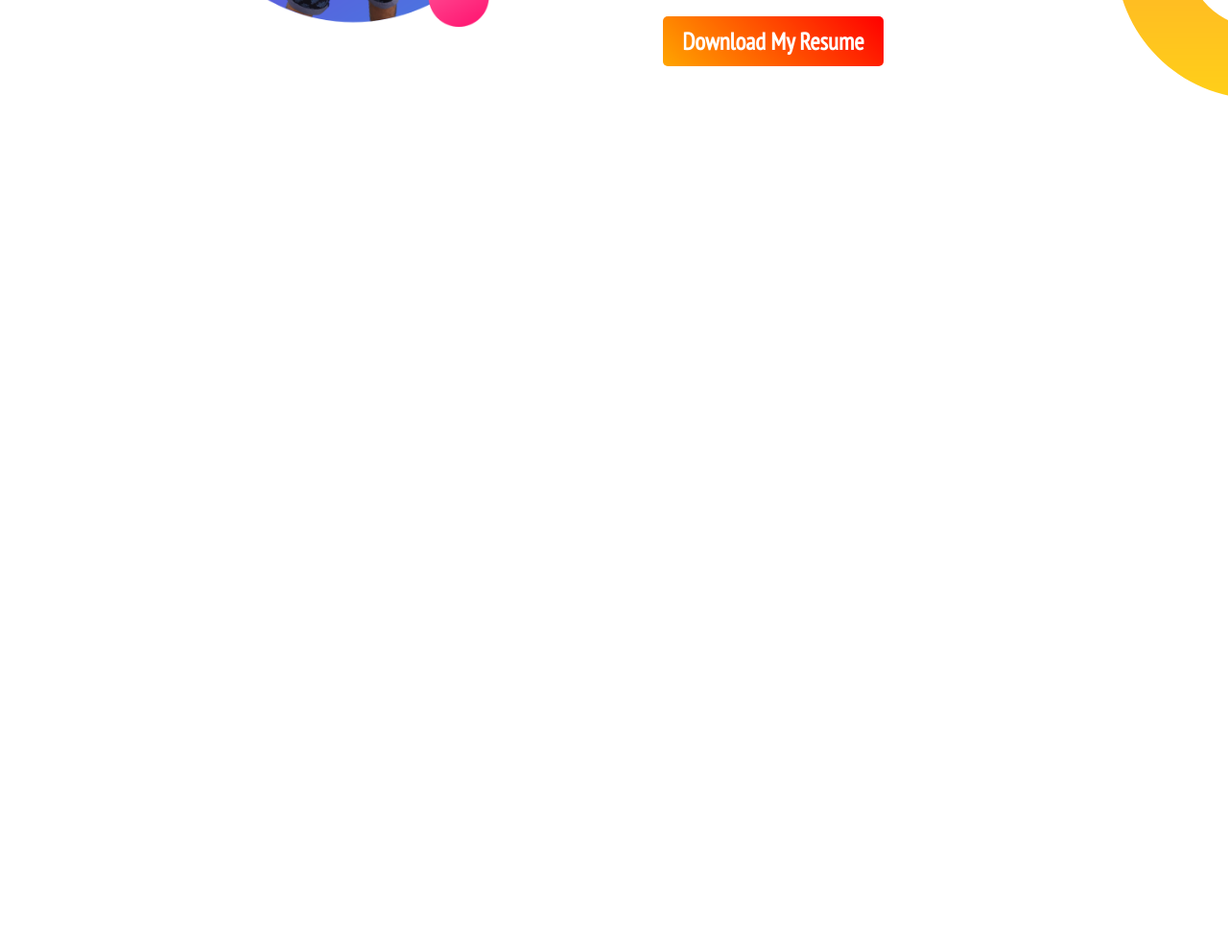
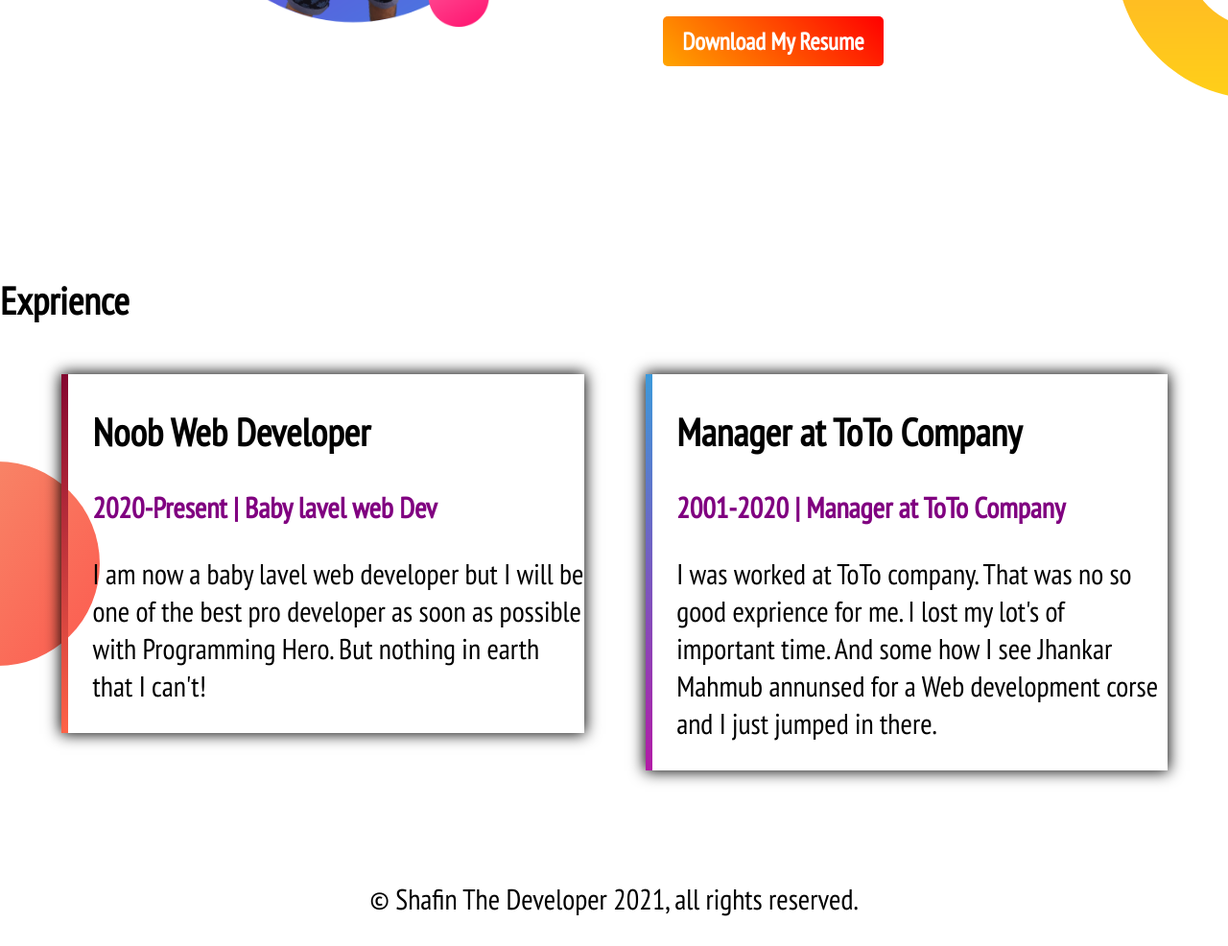
Before and after one commit to sahariar-safin/web-portfolio, a plain HTML site: page index.html in a window 1280 px wide. Shown: the part 946-1932 px from the top of the page at 96% size. Before the commit the page ends 1200 px from the top, so only its background shows below. Drawn offline with Linux system fonts and the light colour scheme.

Commit message:
Final commit

```diff
--- a/index.html
+++ b/index.html
@@ -33,5 +33,21 @@
             <a href="https://github.com/shafinthedeveloper" class="top-button" target="_blank">Download My Resume</a>
         </div>
     </section>
+    <section class="exprience-section">
+        <h2>Exprience</h2>
+        <div class="half-width left-exprience">
+            <h1>Noob Web Developer</h1>
+            <h3 class="name-highlite">2020-Present | Baby lavel web Dev</h3>
+            <p>I am now a baby lavel web developer but I will be one of the best pro developer as soon as possible with Programming Hero. But nothing in earth that I can't!</p>
+        </div>
+        <div class="half-width right-exprience">
+            <h1>Manager at ToTo Company</h1>
+            <h3 class="name-highlite">2001-2020 | Manager at ToTo Company</h3>
+            <p>I was worked at ToTo company. That was no so good exprience for me. I lost my lot's of important time. And some how I see Jhankar Mahmub annunsed for a Web development corse and I just jumped in there.</p>
+        </div>
+    </section>
+    <footer>
+        <p>© Shafin The Developer 2021, all rights reserved.</p>
+    </footer>
 </body>
 </html>
--- a/style.css
+++ b/style.css
@@ -8,6 +8,9 @@ h1{
 }
 h3{
     font-size: 30px;
+}
+h2{
+    font-size: 40px;
 }
 p{
     font-size: 30px;
@@ -28,7 +31,6 @@ p{
 .top-section{
     background-image: url("images/top-banner.png");
     background-repeat: no-repeat;
-
 }
 section{
     height: 600px;
@@ -47,3 +49,25 @@ section{
     background-position: right;
     background-repeat: no-repeat;
 }
+.exprience-section{
+    background-image: url(images/exp-bg.png);
+    background-repeat: no-repeat;
+    background-position: left;
+}
+.left-exprience{
+    margin-top: 18px;
+    box-shadow: 0px 0px 15px 1px black;
+    border-left: 7px solid;
+    border-image: linear-gradient(180deg, rgb(131, 7, 48), tomato);
+    border-image-slice: 1;
+}
+.right-exprience{
+    margin-top: 18px;
+    box-shadow: 0px 0px 15px 1px black;
+    border-left: 7px solid;
+    border-image: linear-gradient(180deg, rgb(60, 154, 218), rgb(179, 27, 166));
+    border-image-slice: 1;
+}
+footer p {
+    text-align: center;
+}
```
